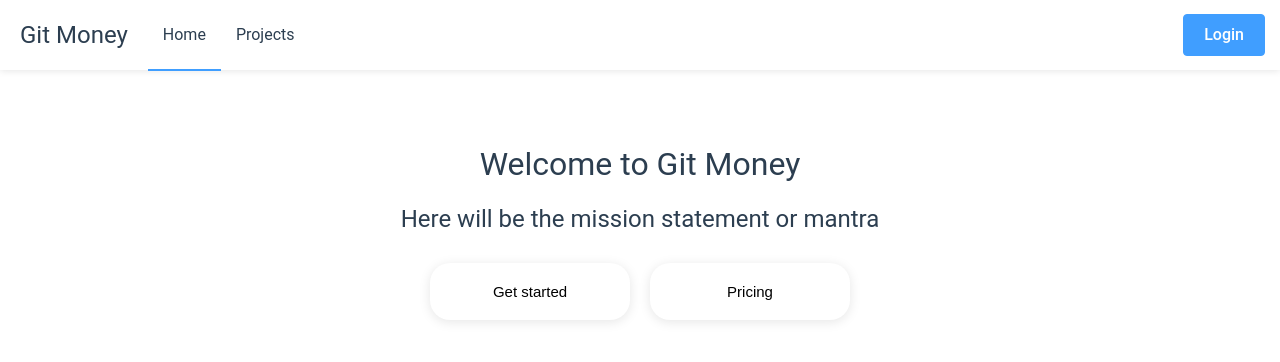
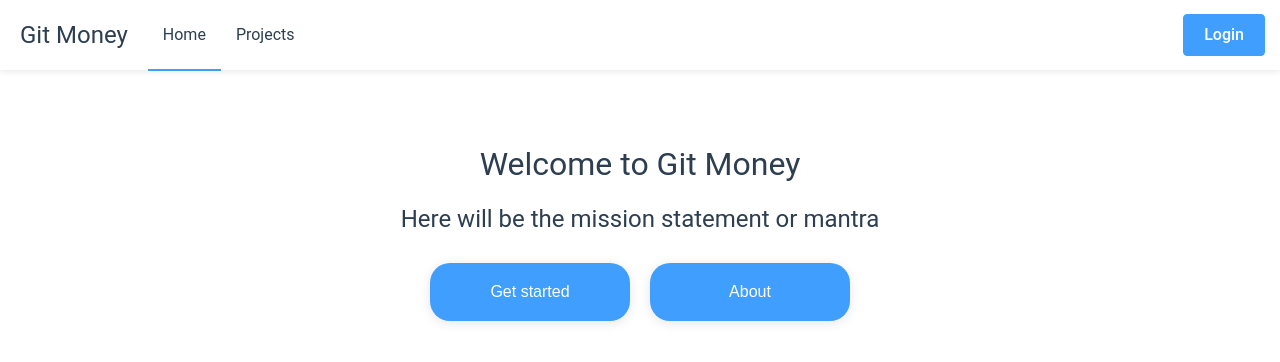
Before and after one commit to zachleong/12project, a Vue app: page / in a window 1280 px wide. Shown: the top 362 px of the page. Built offline with nearby package versions, Linux system fonts and the light colour scheme; no server answers.

Commit message:
minor changes to landing page

```diff
--- a/src/components/Navbar.vue
+++ b/src/components/Navbar.vue
@@ -73,9 +73,9 @@ export default {
   //   background: rgba(255, 255, 255, 0.8);
   border-bottom: 2px solid;
   border-bottom-color: #409eff;
-  animation: fade-in 0.4s;
+  animation: border-fade-in 0.4s;
 }
-@keyframes fade-in {
+@keyframes border-fade-in {
   from {
     border-bottom-color: rgba(64, 158, 255, 0);
   }
--- a/src/views/Home.vue
+++ b/src/views/Home.vue
@@ -8,7 +8,7 @@
           <h2>Here will be the mission statement or mantra</h2>
           <div class="button-container">
             <button class="big-btn">Get started</button>
-            <button class="big-btn">Pricing</button>
+            <button class="big-btn">About</button>
           </div>
         </div>
       </div>
@@ -53,9 +53,10 @@ export default {
   border-radius: 20px;
   width: 200px;
   border: none;
-  font-size: 15px;
+  font-size: 16px;
   -webkit-box-shadow: 0 2px 12px 0 rgba(0, 0, 0, 0.1);
   box-shadow: 0 2px 12px 0 rgba(0, 0, 0, 0.1);
-  background-color: white;
+  background-color: #409eff;
+  color: white;
 }
 </style>
```
